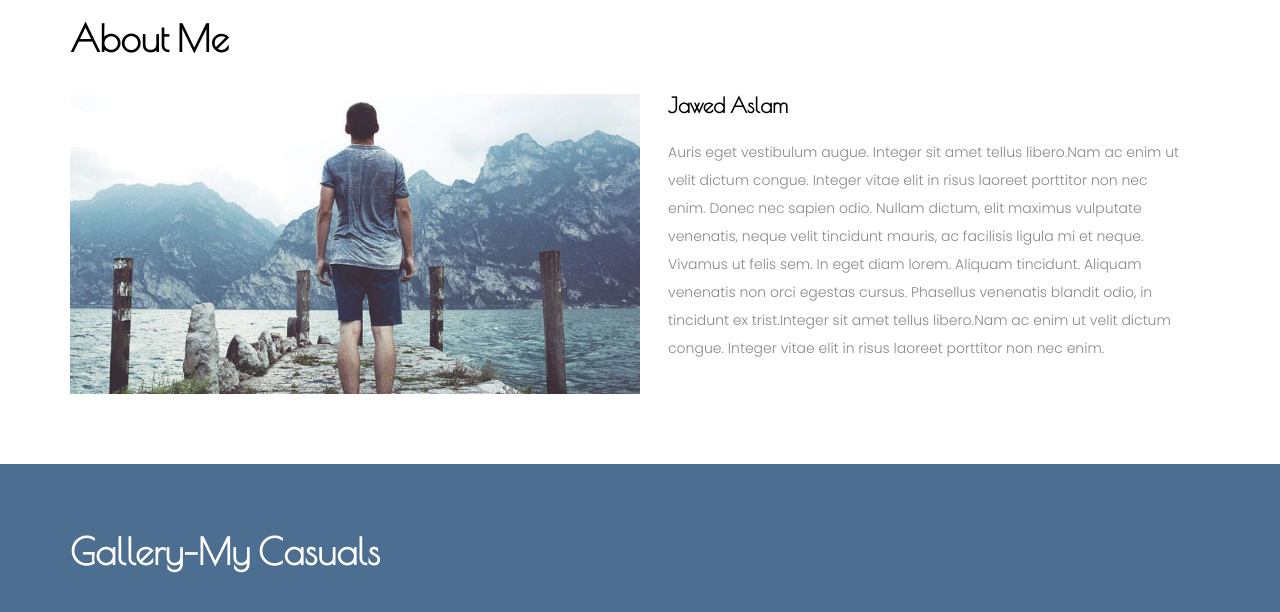
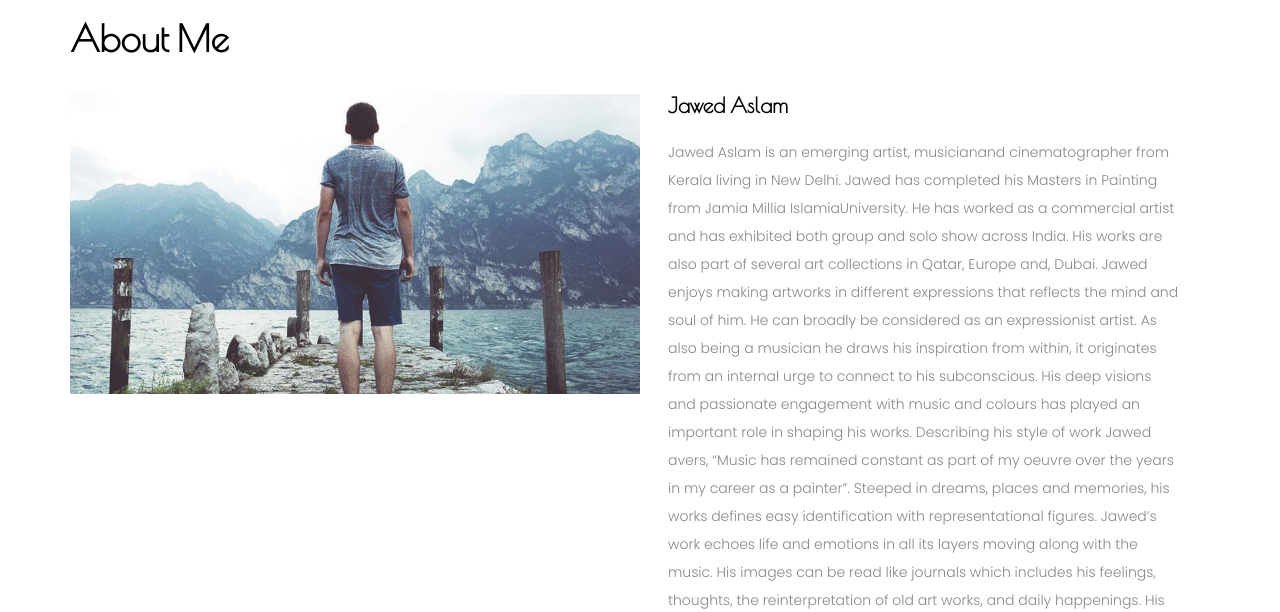
Before and after one commit to jawedaslam/jawedaslam.github.io, a plain HTML site: page index.html in a window 1280 px wide. Shown: the part 2020-2632 px from the top of the page. Drawn offline with nearby package versions, Linux system fonts and the light colour scheme.

Commit message:
Personal content updated

```diff
--- a/index.html
+++ b/index.html
@@ -177,8 +177,11 @@ fine art artist, portrait painter in kerala, acrylic pinter in kerala, Oil paint
 		  <div class="col-md-6 col-sm-6 col-xs-6 about_agileits"></div>
 		  <div class="col-md-6 col-sm-6 col-xs-6 about_text_w3l">
 		    <h4>Jawed Aslam</h4>
-			<P>Auris eget vestibulum augue. Integer sit amet tellus libero.Nam ac enim ut velit dictum congue. Integer vitae elit in risus laoreet porttitor non nec enim. Donec nec sapien odio. Nullam dictum, elit maximus vulputate venenatis, neque velit tincidunt mauris, ac facilisis ligula mi et neque. Vivamus ut felis sem. In eget diam lorem. Aliquam tincidunt. Aliquam venenatis  non orci egestas cursus. Phasellus venenatis blandit odio, in tincidunt ex trist.Integer sit amet tellus libero.Nam ac enim ut velit dictum congue. Integer vitae elit in risus laoreet porttitor non nec enim.
-			</P>
+			<P>Jawed Aslam is an emerging artist, musicianand cinematographer from Kerala living in New Delhi. Jawed has completed his Masters in Painting from Jamia Millia IslamiaUniversity. He has worked as a commercial artist and has exhibited both group and solo show across India. His works are also part of several art collections in Qatar, Europe and, Dubai.
+
+Jawed enjoys making artworks in different expressions that reflects the mind and soul of him. He can broadly be considered as an expressionist artist. As also being a musician he draws his inspiration from within, it originates from an internal urge to connect to his subconscious. His deep visions and passionate engagement with music and colours has played an important role in shaping his works. Describing his style of work Jawed avers, “Music has remained constant as part of my oeuvre over the years in my career as a painter”.
+
+Steeped in dreams, places and memories, his works defines easy identification with representational figures. Jawed’s work echoes life and emotions in all its layers moving along with the music. His images can be read like journals which includes his feelings, thoughts, the reinterpretation of old art works, and daily happenings. His works are mostly oil or acrylic on canvas. The beauty in his art has an influence from the later works by Francisco Goya (Spanish artist), like-using of pastel and dull colours with facial forms and expressions. He picks up a theme and makes a series of paintings on them. When the idea gets repetitive, he waits for another inspiration to strike and move on to the next series. Jawed has lots of potential which hopefully will result into the years to come.</P>
 		  </div>
 		  <div class="clearfix"></div>
 	  </div>
```
